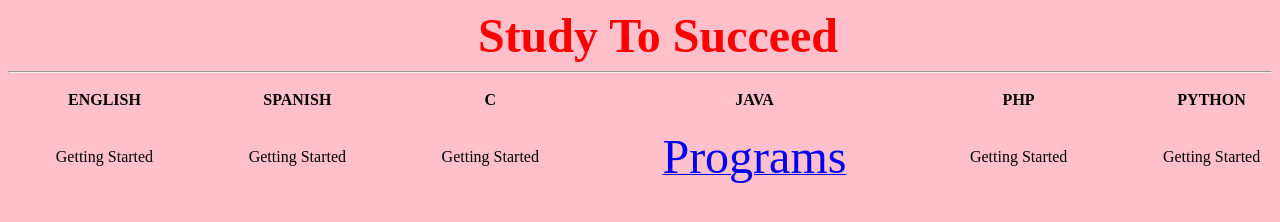
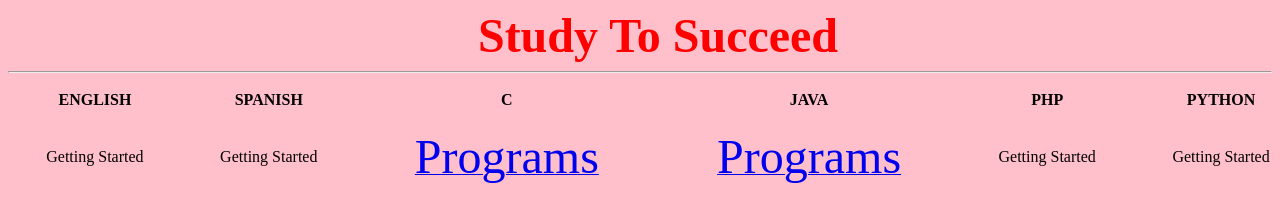
Before and after one commit to kvpriya/kvpriya.github.io, a plain HTML site: page index.html in a window 1280 px wide. Shown: the top 222 px of the page. Drawn offline with Linux system fonts and the light colour scheme.

Commit message:
Update index.html

```diff
--- a/index.html
+++ b/index.html
@@ -17,7 +17,7 @@
 			<tr><th>ENGLISH</th><th>SPANISH</th><th>C</th><th>JAVA</th><th>PHP</th><th>PYTHON</th></tr>
 			<tr><td><center>Getting Started</center></td>
 			<td><center>Getting Started</center></td>
-			<td><center>Getting Started</center></td>
+			<td><center><a href="Pgms Object and Class.html"><font size="20" face="monotype corsiva">Programs</font></a></center></td>
 			<td><center><a href="Pgms Object and Class.html"><font size="20" face="monotype corsiva">Programs</font></a></center></td>
 			<td><center>Getting Started</center></td>
 			<td><center>Getting Started</center></td></tr>
```
